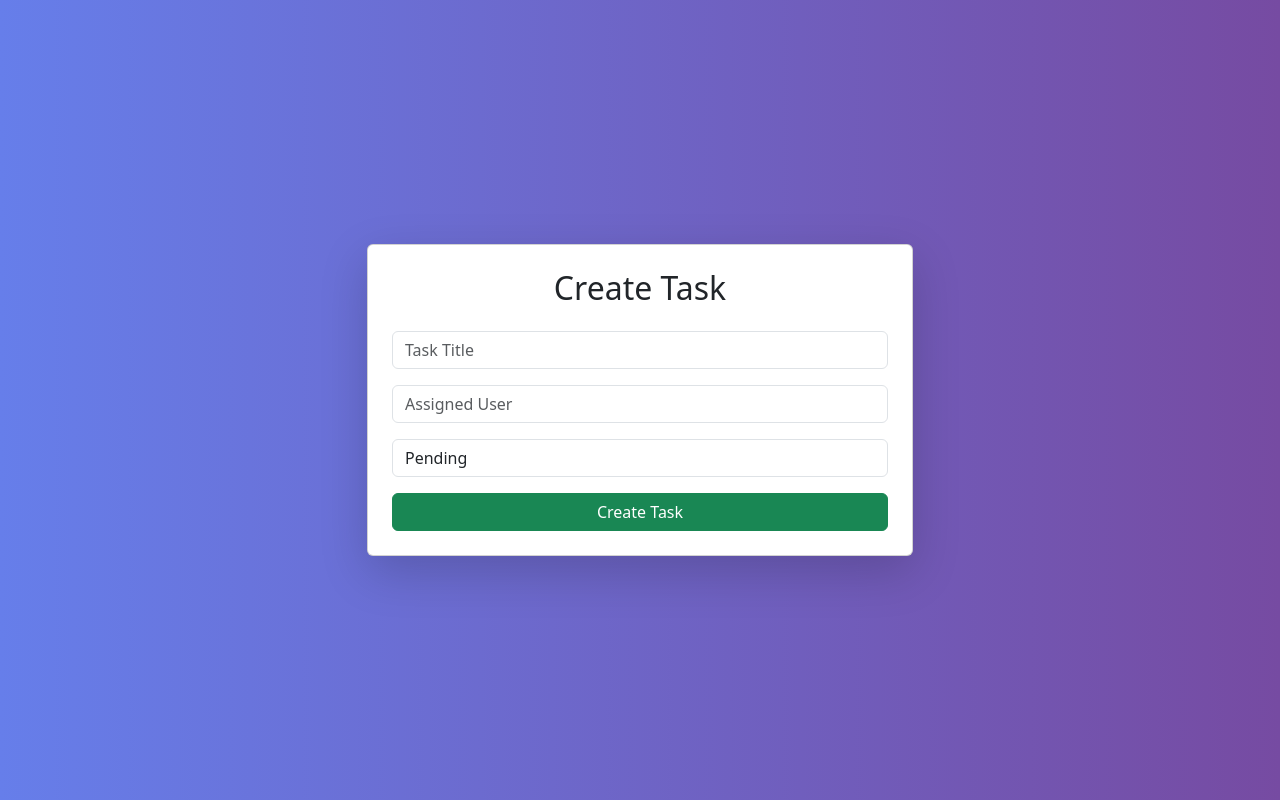
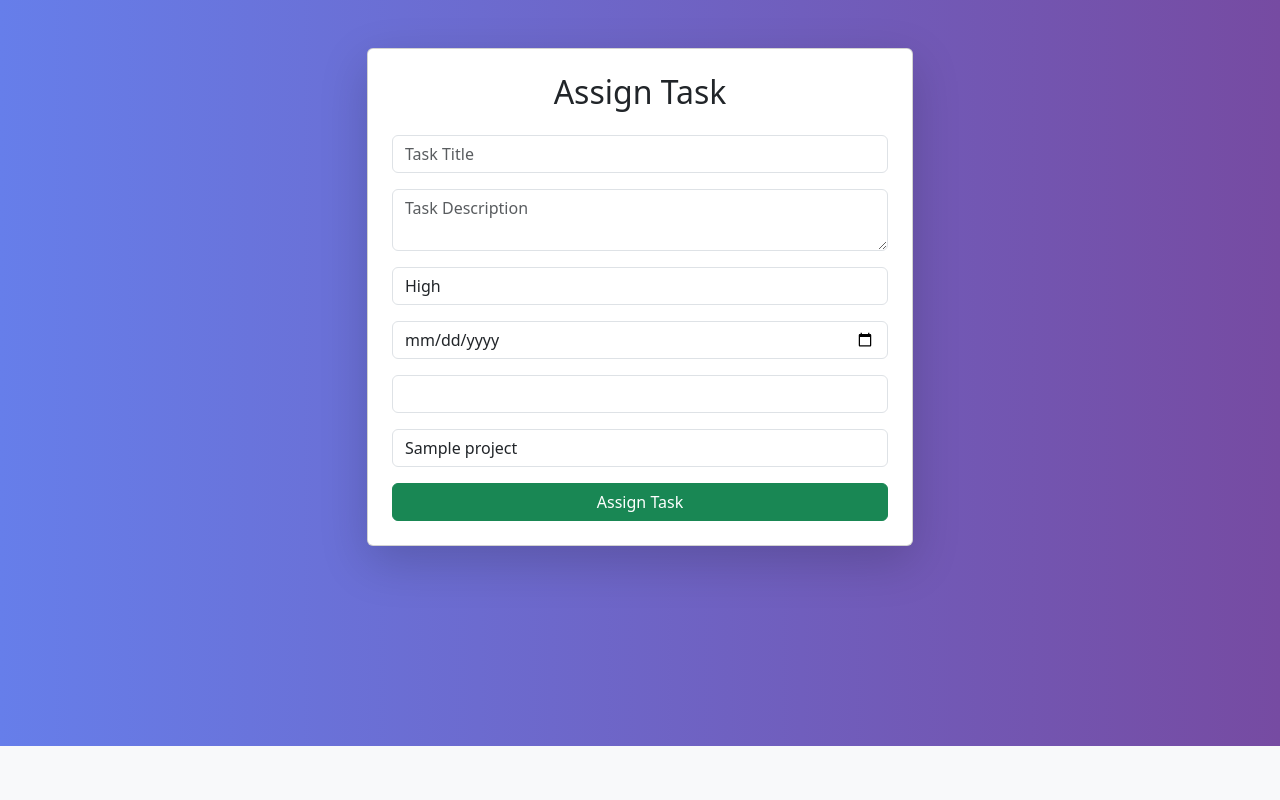
Before and after one commit to maninani12/team-task-manager, a Flask app: page /create_task in a window 1280 px wide. Shown: the part 54-854 px from the top of the page. After the commit the page ends 800 px from the top, so only its background shows below. Run offline with Flask 3, Linux system fonts and the light colour scheme; a user stored in the database is signed in; tables that the repository leaves empty hold one stand-in row (values such as "Sample post"); lists and menus that the app fills with data are empty.

Commit message:
Update create_task.html

```diff
--- a/templates/create_task.html
+++ b/templates/create_task.html
@@ -15,11 +15,13 @@
 
 <div class="container-fluid">
 
-        <a href="/dashboard" class="btn btn-light">
+<a href="/admin_dashboard"
+   class="btn btn-light">
 Back
 </a>
 
-        <a href="/logout" class="btn btn-danger">
+<a href="/logout"
+   class="btn btn-danger">
 Logout
 </a>
 
@@ -27,16 +29,16 @@
 
 </nav>
 
-<div class="container">
+<div class="container mt-5">
 
-    <div class="row justify-content-center align-items-center vh-100">
+<div class="row justify-content-center">
 
 <div class="col-md-6">
 
 <div class="card shadow-lg p-4">
 
 <h2 class="text-center mb-4">
-                    Create Task
+Assign Task
 </h2>
 
 <form method="POST">
@@ -44,24 +46,53 @@
 <input type="text"
        name="title"
        class="form-control mb-3"
-                           placeholder="Task Title">
+       placeholder="Task Title"
+       required>
 
-                    <input type="text"
-                           name="assigned_to"
+<textarea name="description"
           class="form-control mb-3"
-                           placeholder="Assigned User">
+          placeholder="Task Description"
+          required></textarea>
 
-                    <select name="status"
+<select name="priority"
         class="form-control mb-3">
 
-                        <option>Pending</option>
-                        <option>Completed</option>
+<option>High</option>
+<option>Medium</option>
+<option>Low</option>
+
+</select>
+
+<input type="date"
+       name="due_date"
+       class="form-control mb-3"
+       required>
+
+<select name="assigned_to"
+        class="form-control mb-3">
+
+{% for user in users %}
+
+<option>{{ user.name }}</option>
+
+{% endfor %}
+
+</select>
+
+<select name="project_name"
+        class="form-control mb-3">
+
+{% for project in projects %}
+
+<option>{{ project.title }}</option>
+
+{% endfor %}
 
 </select>
 
 <button type="submit"
         class="btn btn-success w-100">
-                        Create Task
+Assign Task
 </button>
 
 </form>
```
Lines whose indentation alone changed are shown as unchanged.
